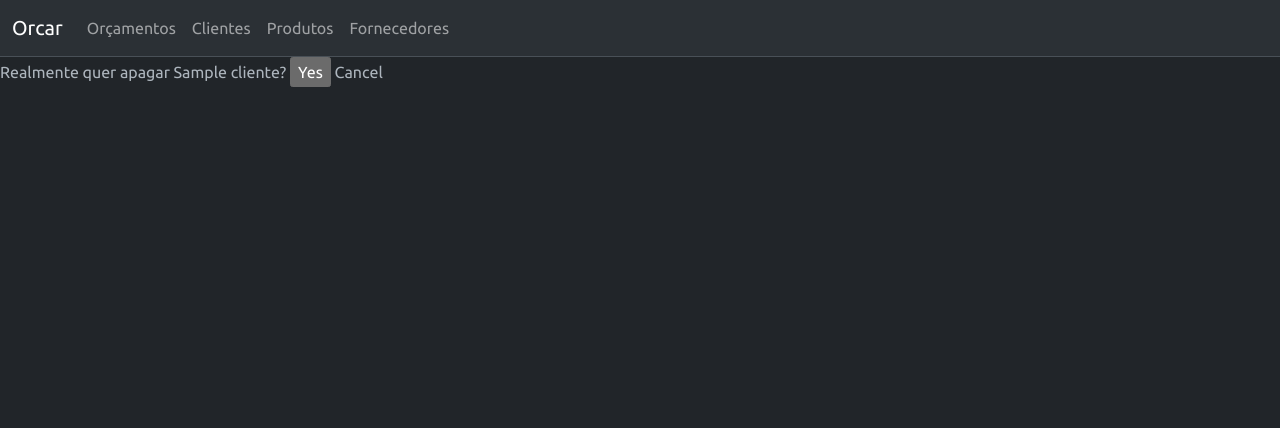
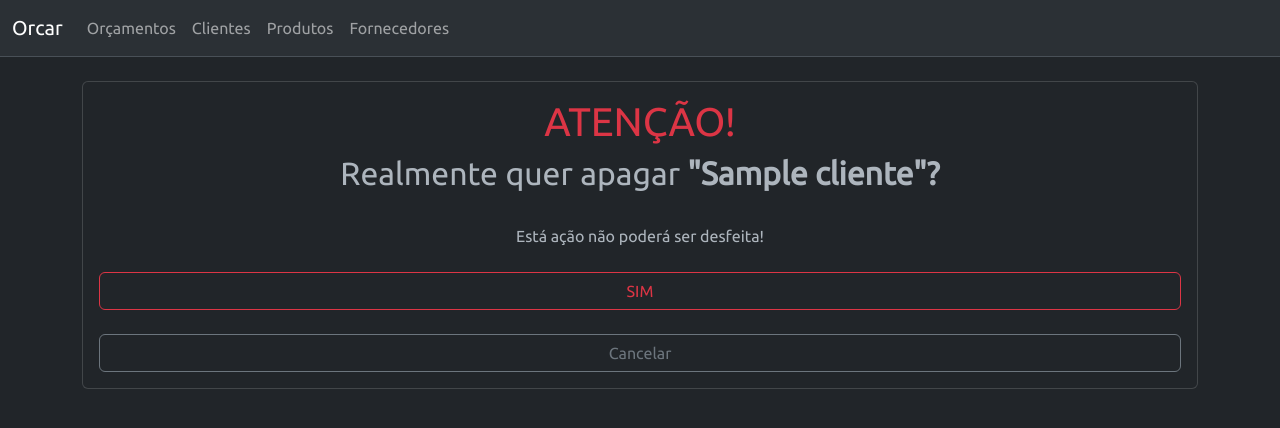
Before and after one commit to rafinha-pk/orcar, a Django app: page /cliente/1/delete in a window 1280 px wide. Shown: the top 428 px of the page. Run offline with Django 4.2, Linux system fonts and the light colour scheme; tables that the repository leaves empty hold one stand-in row (values such as "Sample post"); some libraries are stand-ins or nearby versions.

Commit message:
CRUD do Clinete Finalizada

```diff
--- a/orcamento/templates/cliente_atualiza.html
+++ b/orcamento/templates/cliente_atualiza.html
@@ -39,7 +39,7 @@
                 </div>
             </tr></thead>
         </table>
-        <input type="submit" value="Atualizar">
+        <input type="submit" class="form-control" value="Atualizar">
     </div>
 </form>
 
--- a/orcamento/templates/cliente_cadastra.html
+++ b/orcamento/templates/cliente_cadastra.html
@@ -39,7 +39,7 @@
                 </div>
             </tr></thead>
         </table>
-        <input type="submit" value="cadastrar">
+        <input type="submit" class="form-control" value="cadastrar">
     </div>
 </form>
 
--- a/orcamento/templates/cliente_delete.html
+++ b/orcamento/templates/cliente_delete.html
@@ -1,14 +1,30 @@
 {% extends "base.html" %}
 
 {% block content %}
-<div class="main">
-    <!-- Create a Form -->
+<br>
+<div class="container text-center">
+    <div class="card" style="width: 100%;">
     <form method="POST">
-        <!-- Security token by Django -->
         {% csrf_token %}
-        Realmente quer apagar {{ data.nome }}?
-        <input type="submit" value="Yes" />
-        <a href="/cliente/">Cancel </a>
+        <div class="card-body">
+            <div class="card-title">
+                <h1 style="color: #dc3545;">ATENÇÃO!</h1>
+            </div>
+            <div class="card-text">
+                <h2>Realmente quer apagar <b>"{{ data.nome }}"?</b></h2>
+                <br>Está ação não poderá ser desfeita!<br><br>
+                <input type="submit" class="form-control btn btn-outline-danger"
+                                    value="SIM" />
+                <br><br>
+                <a href="/cliente/">
+                    <button type="button"
+                            class="form-control btn btn-outline-secondary">
+                            Cancelar
+                    </button>
+                </a>
+            </div>
+        </div>
+
     </form>
 </div>
 {% endblock %}
--- a/orcamento/views.py
+++ b/orcamento/views.py
@@ -3,6 +3,7 @@ from django.shortcuts import (render, get_object_or_404, HttpResponseRedirect)
 from django.http import HttpResponse
 from django.contrib.auth.models import User
 from django.urls import reverse
+from django.db.models import Q
 from .models import Clientes
 from .forms import ClienteForm
 
@@ -15,7 +16,10 @@ def orcamento_index(request):
 def cliente_index(request):
     context = {}
     if request.POST:
-        context["dataset"] = Clientes.objects.all().filter(nome__icontains=request.POST.get('busca')).order_by('-pk')
+        context["dataset"] = Clientes.objects.all().filter(
+                            Q(nome__icontains= request.POST.get('busca')) |
+                            Q(contato__icontains= request.POST.get('busca'))
+                            ).order_by('-pk')
     else:
         context["dataset"] = Clientes.objects.all().order_by('-pk')
 
```
Also changed, not shown: orcamento/templates/cliente_detail.html (+8 -1 lines).
